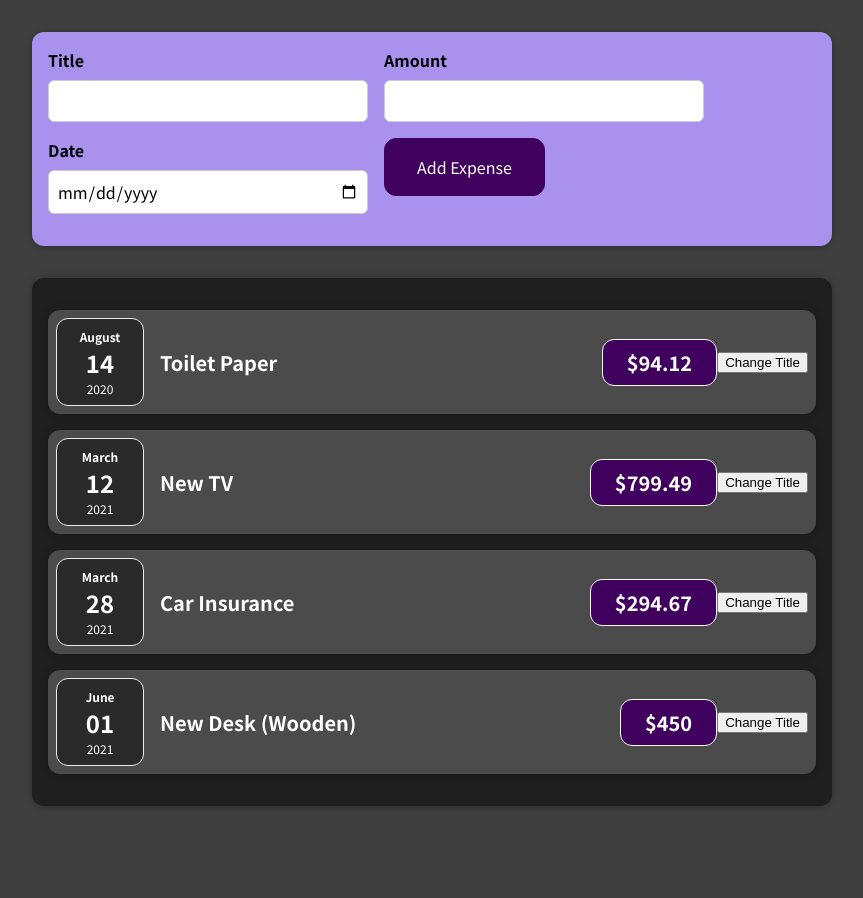
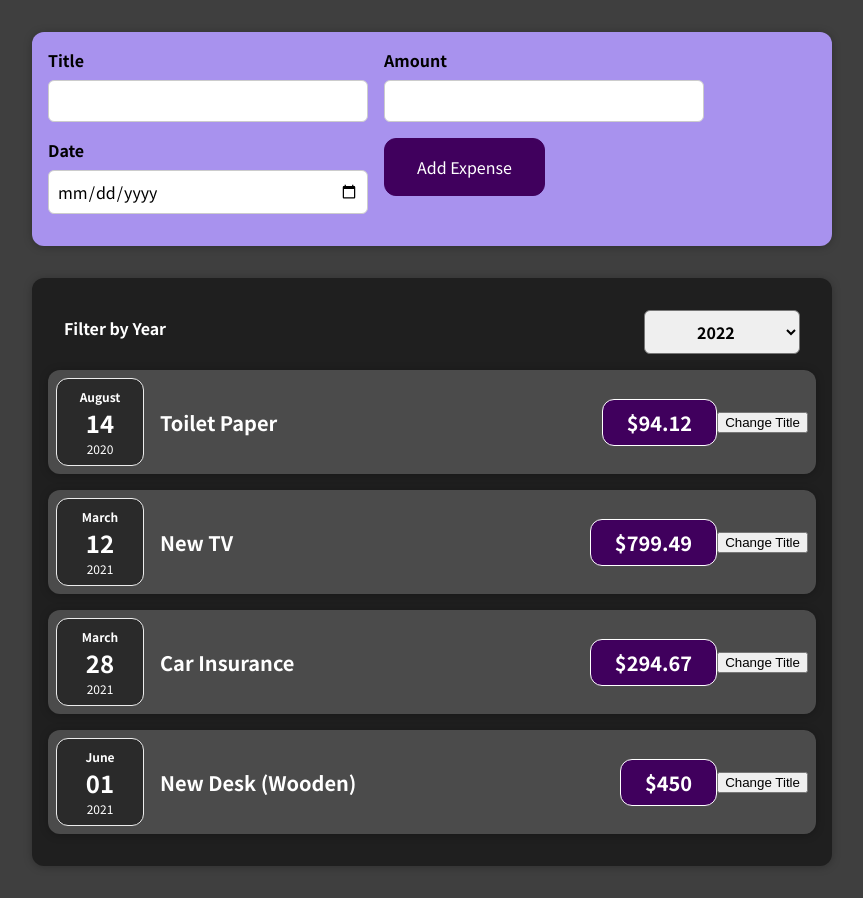
Before and after one commit to Cash-coder/ReactBootcamp, a React (Create React App) app: page / in a window 1280 px wide. Shown: the whole page, without its empty margins (208-1071 px from the left). Before the commit the page ends 838 px from the top, so only its background shows below. Built offline with nearby package versions, Linux system fonts and the light colour scheme; the HTML template or start-up script is replaced by a standard one.

Commit message:
challenge solved

```diff
--- a/src/Expenses/Expenses.js
+++ b/src/Expenses/Expenses.js
@@ -1,11 +1,25 @@
+import ExpensesFilter from "../ExpensesFilter/ExpensesFilter";
 import ExpenseItem from "./ExpenseItem";
 import Card from "../UI/Card";
 import './Expenses.css';
+import {useState} from "react";
+
 
 // default export function Expenses(props){
 const Expenses = (props) => {
+
+    const [selectedYearFilter, setselectedYearFilter] = useState('2022');
+
+    const selectedYearFilterHandler = selectedYear => {
+        setselectedYearFilter(selectedYear);
+        console.log('Expenses: \n' + selectedYear + '\n' +props);
+    };
+
     return(
+        <div>
         <Card className="expenses">
+            <ExpensesFilter selected={selectedYearFilter} onChangeYearFilterOnExpenses={selectedYearFilterHandler}/>
+
             <ExpenseItem
                 title={props.items[0].title}
                 amount={props.items[0].amount}
@@ -27,6 +41,7 @@ const Expenses = (props) => {
                 date={props.items[3].date}
             />
         </Card>
+        </div>
     )
 }
 
--- a/src/ExpensesFilter/ExpensesFilter.js
+++ b/src/ExpensesFilter/ExpensesFilter.js
@@ -1,16 +1,21 @@
-import React from "react";
+import React, {useState} from "react";
 import './ExpensesFilter.css';
 
 
-const ExpensesFilter = () => {
+const ExpensesFilter = (props) => {
+
+    const selectionHandler = (event) => {
+        props.onChangeYearFilterOnExpenses(event.target.value);
+    };
+
     return (
         <div className="expenses-filter">
             <div className="expenses-filter__control">
                 <label> Filter by Year </label>
-                <select>
-                    <option value="2022"> 2022</option>
-                    <option value="2022"> 2021</option>
-                    <option value="2022"> 2020</option>
+                <select value={props.selected} onChange={selectionHandler}>
+                    <option value="2022" > 2022</option>
+                    <option value="2021"> 2021</option>
+                    <option value="2020"> 2020</option>
                     <option value="2019"> 2019</option>
                 </select>
             </div>
```
